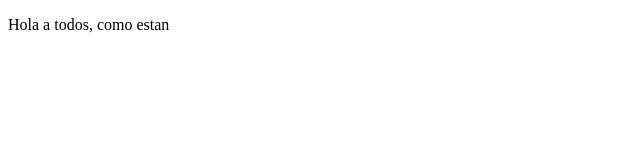
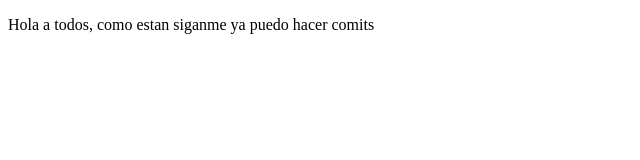
Before and after one commit to jvalenzuela77mx/proyectoDemoCursoPrework, a plain HTML site: page index.html in a window 1280 px wide. Shown: the whole page, without its empty margins (0-640 px from the left). Drawn offline with Linux system fonts and the light colour scheme.

Commit message:
hice cambios a index.html

```diff
--- a/index.html
+++ b/index.html
@@ -4,12 +4,12 @@
     <meta charset="UTF-8">
     <meta http-equiv="X-UA-Compatible" content="IE=edge">
     <meta name="viewport" content="width=device-width, initial-scale=1.0">
-    <title>Hola Mundo</title>
+    <title>ya se usar git</title>
 </head>
 <body>
     <p>
         <article>
-            Hola a todos, como estan
+            Hola a todos, como estan siganme ya puedo hacer comits
         </article>
     </p>
 </body>
```
